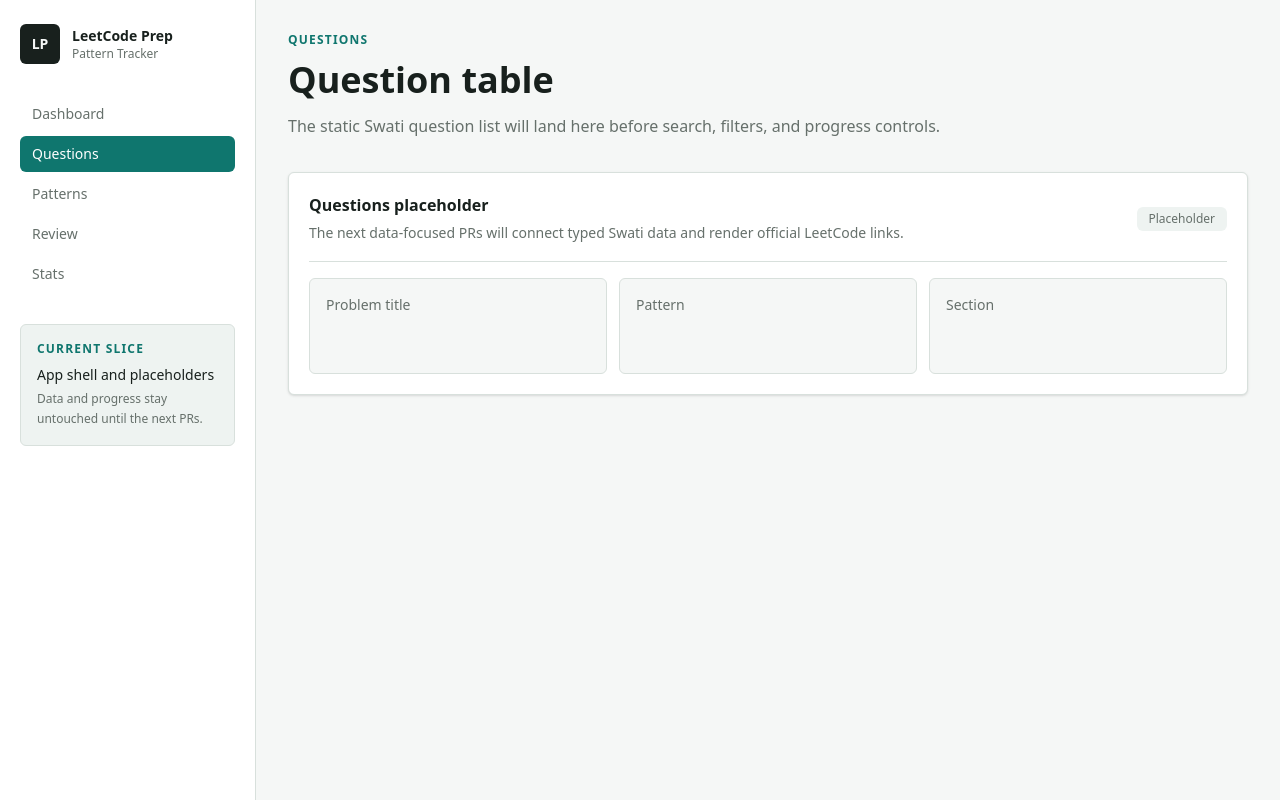
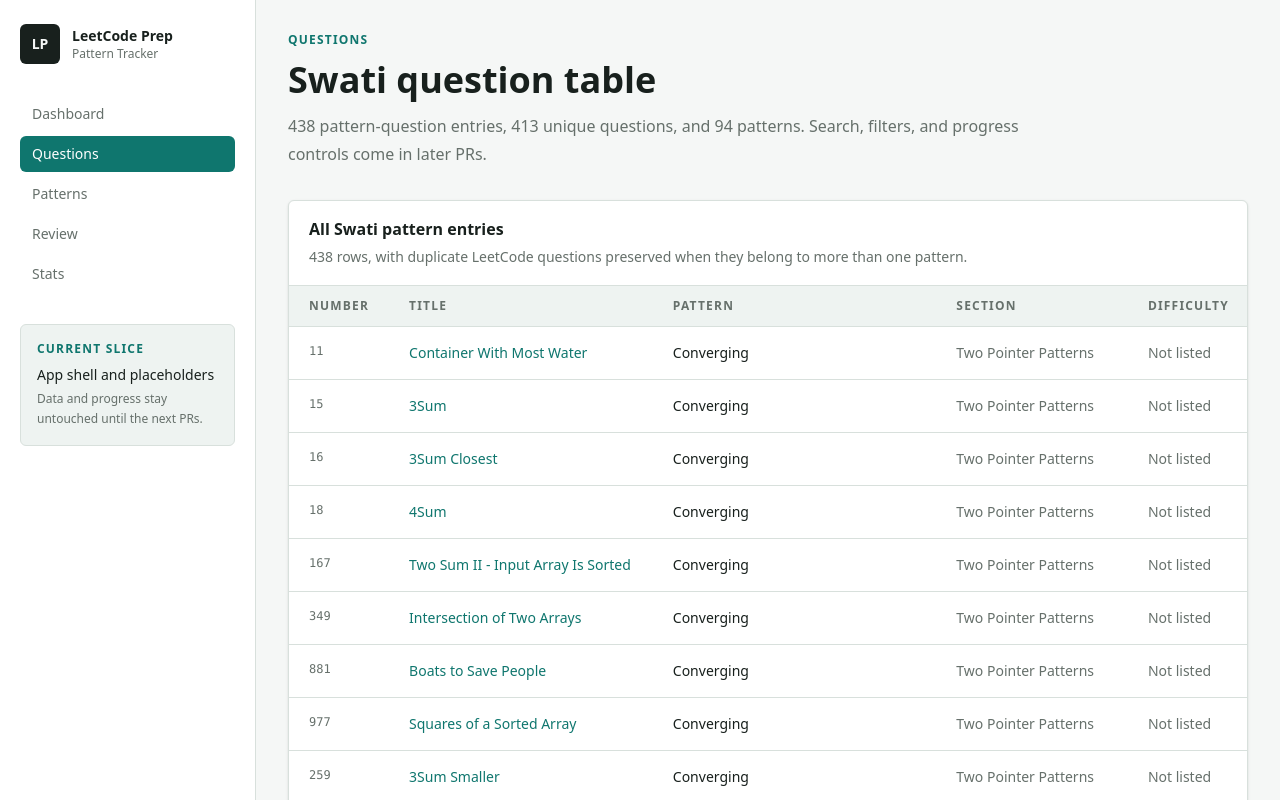
Before and after one commit to itsnothuy/Leetcode-Prep, a Next.js app: page /questions in a window 1280 px wide. Shown: the top 800 px of the page. Built offline with nearby package versions, Linux system fonts and the light colour scheme.

Commit message:
feat(questions): add static questions table

```diff
--- a/src/app/questions/page.tsx
+++ b/src/app/questions/page.tsx
@@ -1,20 +1,17 @@
 import { Container } from "@/components/container";
 import { PageHeader } from "@/components/page-header";
-import { PlaceholderPanel } from "@/components/placeholder-panel";
+import { QuestionsTable } from "@/components/questions-table";
+import { problems, swatiDataSummary } from "@/data";
 
 export default function QuestionsPage() {
   return (
     <Container>
       <PageHeader
         eyebrow="Questions"
-        title="Question table"
-        description="The static Swati question list will land here before search, filters, and progress controls."
+        title="Swati question table"
+        description={`${swatiDataSummary.patternQuestionEntryCount} pattern-question entries, ${swatiDataSummary.uniqueQuestionCount} unique questions, and ${swatiDataSummary.patternCount} patterns. Search, filters, and progress controls come in later PRs.`}
       />
-      <PlaceholderPanel
-        title="Questions placeholder"
-        description="The next data-focused PRs will connect typed Swati data and render official LeetCode links."
-        items={["Problem title", "Pattern", "Section"]}
-      />
+      <QuestionsTable problems={problems} />
     </Container>
   );
 }
--- /dev/null
+++ b/src/components/questions-table.tsx
@@ -0,0 +1,78 @@
+import type { Problem } from "@/types/problem";
+import {
+  formatDifficulty,
+  formatProblemNumber,
+  formatSectionName,
+} from "@/lib/problem-display";
+
+type QuestionsTableProps = {
+  problems: Problem[];
+};
+
+export function QuestionsTable({ problems }: QuestionsTableProps) {
+  return (
+    <section className="rounded-md border border-border bg-surface shadow-sm">
+      <div className="flex flex-col gap-1 border-b border-border px-4 py-4 sm:px-5">
+        <h2 className="text-base font-semibold">All Swati pattern entries</h2>
+        <p className="text-sm leading-6 text-muted">
+          {problems.length} rows, with duplicate LeetCode questions preserved
+          when they belong to more than one pattern.
+        </p>
+      </div>
+      <div className="overflow-x-auto">
+        <table className="w-full min-w-[960px] border-collapse text-left text-sm">
+          <thead>
+            <tr className="border-b border-border bg-surface-muted text-xs uppercase tracking-widest text-muted">
+              <th scope="col" className="w-24 px-4 py-3 font-semibold sm:px-5">
+                Number
+              </th>
+              <th scope="col" className="px-4 py-3 font-semibold sm:px-5">
+                Title
+              </th>
+              <th scope="col" className="px-4 py-3 font-semibold sm:px-5">
+                Pattern
+              </th>
+              <th scope="col" className="px-4 py-3 font-semibold sm:px-5">
+                Section
+              </th>
+              <th scope="col" className="px-4 py-3 font-semibold sm:px-5">
+                Difficulty
+              </th>
+            </tr>
+          </thead>
+          <tbody>
+            {problems.map((problem) => (
+              <tr
+                key={problem.entryId}
+                className="border-b border-border last:border-b-0 hover:bg-surface-muted/60"
+              >
+                <td className="px-4 py-4 align-top font-mono text-xs text-muted sm:px-5">
+                  {formatProblemNumber(problem.number)}
+                </td>
+                <td className="max-w-md px-4 py-4 align-top sm:px-5">
+                  <a
+                    href={problem.url}
+                    target="_blank"
+                    rel="noopener noreferrer"
+                    className="font-medium text-accent underline-offset-4 hover:underline"
+                  >
+                    {problem.title}
+                  </a>
+                </td>
+                <td className="px-4 py-4 align-top text-foreground sm:px-5">
+                  {problem.patternName}
+                </td>
+                <td className="px-4 py-4 align-top text-muted sm:px-5">
+                  {formatSectionName(problem.section)}
+                </td>
+                <td className="px-4 py-4 align-top text-muted sm:px-5">
+                  {formatDifficulty(problem.difficulty)}
+                </td>
+              </tr>
+            ))}
+          </tbody>
+        </table>
+      </div>
+    </section>
+  );
+}
--- /dev/null
+++ b/src/lib/problem-display.ts
@@ -0,0 +1,13 @@
+import type { Problem } from "@/types/problem";
+
+export function formatProblemNumber(number: Problem["number"]): string {
+  return number === null ? "N/A" : number.toString();
+}
+
+export function formatSectionName(section: string): string {
+  return section.replace(/^[IVXLCDM]+\.\s*/, "");
+}
+
+export function formatDifficulty(difficulty: Problem["difficulty"]): string {
+  return difficulty ?? "Not listed";
+}
```
